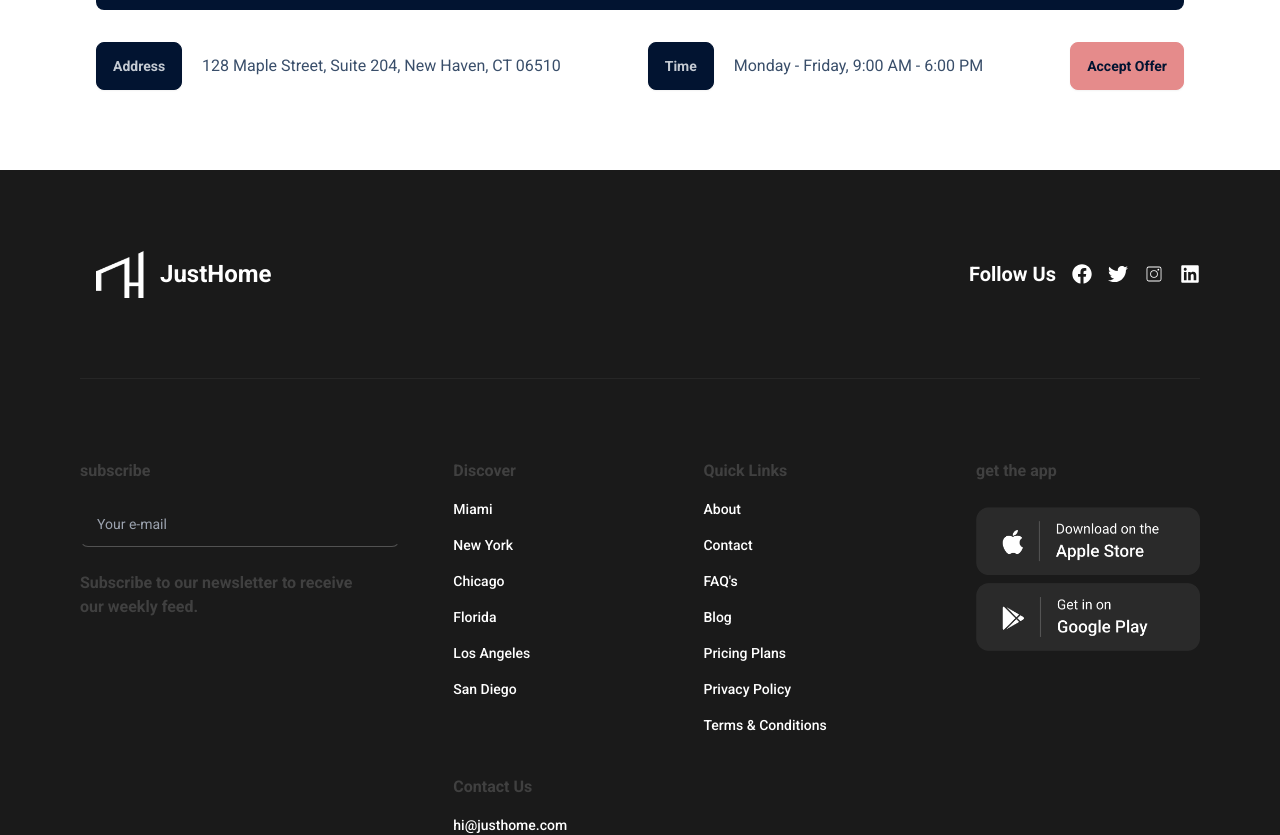
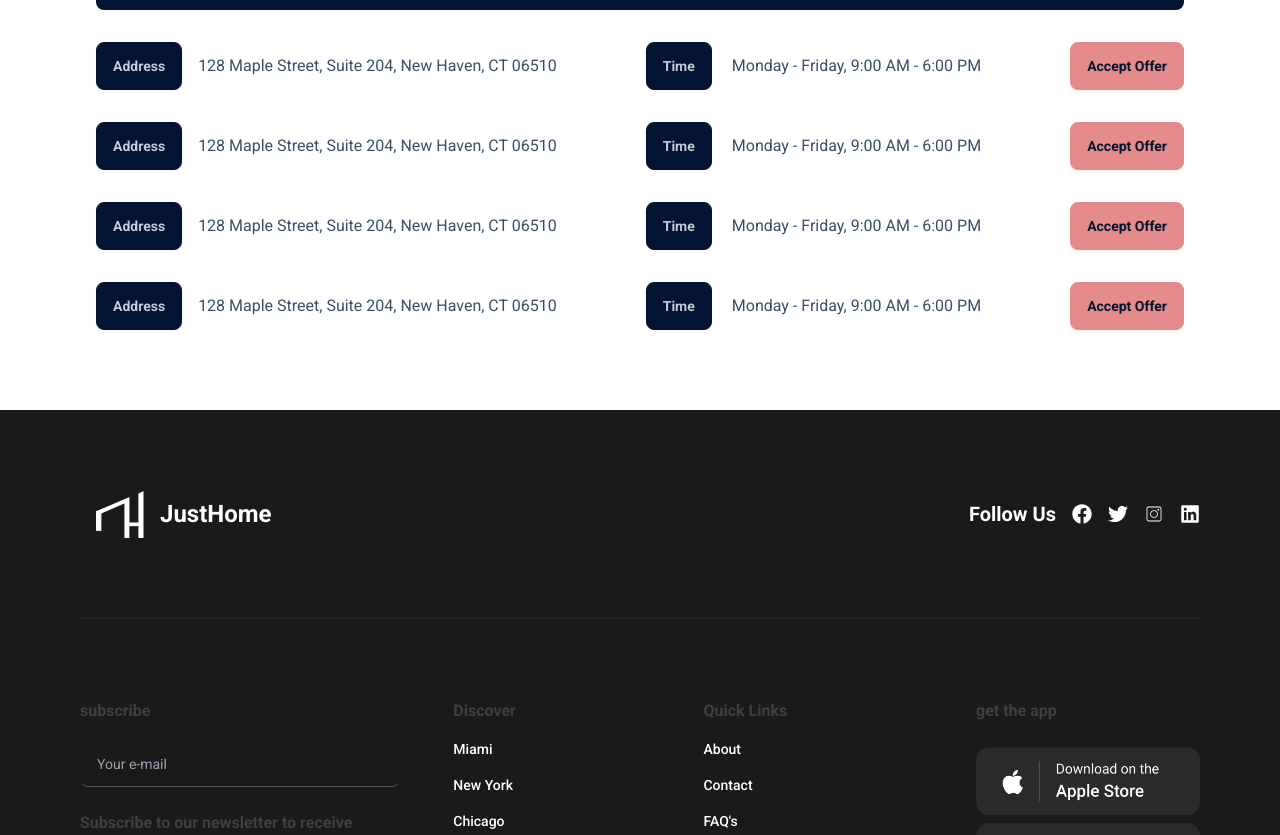
Before and after one commit to faroukq1/Just-Home, a React (Vite) app: page /payment/1 in a window 1280 px wide. Shown: the part 939-1774 px from the top of the page. Built offline with nearby package versions, Linux system fonts and the light colour scheme.

Commit message:
add new times

```diff
--- a/src/pages/Paymentpage.tsx
+++ b/src/pages/Paymentpage.tsx
@@ -38,12 +38,59 @@ const Paymentpage = () => {
 
       <div className="flex justify-between">
         <h3>
-          <span className="btn btn-neutral mr-4">Address</span> 128 Maple
-          Street, Suite 204, New Haven, CT 06510
+          <span className="btn btn-neutral mr-4 pointer-events-none">
+            Address
+          </span>
+          128 Maple Street, Suite 204, New Haven, CT 06510
         </h3>
         <h3>
-          <span className="btn btn-neutral mr-4">Time</span> Monday - Friday,
-          9:00 AM - 6:00 PM
+          <span className="btn btn-neutral mr-4 pointer-events-none">Time</span>{" "}
+          Monday - Friday, 9:00 AM - 6:00 PM
+        </h3>
+        <button onClick={handleAccept} className="btn btn-error text-neutral">
+          Accept Offer
+        </button>
+      </div>
+      <div className="flex justify-between">
+        <h3>
+          <span className="btn btn-neutral mr-4 pointer-events-none">
+            Address
+          </span>
+          128 Maple Street, Suite 204, New Haven, CT 06510
+        </h3>
+        <h3>
+          <span className="btn btn-neutral mr-4 pointer-events-none">Time</span>{" "}
+          Monday - Friday, 9:00 AM - 6:00 PM
+        </h3>
+        <button onClick={handleAccept} className="btn btn-error text-neutral">
+          Accept Offer
+        </button>
+      </div>
+      <div className="flex justify-between">
+        <h3>
+          <span className="btn btn-neutral mr-4 pointer-events-none">
+            Address
+          </span>
+          128 Maple Street, Suite 204, New Haven, CT 06510
+        </h3>
+        <h3>
+          <span className="btn btn-neutral mr-4 pointer-events-none">Time</span>{" "}
+          Monday - Friday, 9:00 AM - 6:00 PM
+        </h3>
+        <button onClick={handleAccept} className="btn btn-error text-neutral">
+          Accept Offer
+        </button>
+      </div>
+      <div className="flex justify-between">
+        <h3>
+          <span className="btn btn-neutral mr-4 pointer-events-none">
+            Address
+          </span>
+          128 Maple Street, Suite 204, New Haven, CT 06510
+        </h3>
+        <h3>
+          <span className="btn btn-neutral mr-4 pointer-events-none">Time</span>{" "}
+          Monday - Friday, 9:00 AM - 6:00 PM
         </h3>
         <button onClick={handleAccept} className="btn btn-error text-neutral">
           Accept Offer
```
